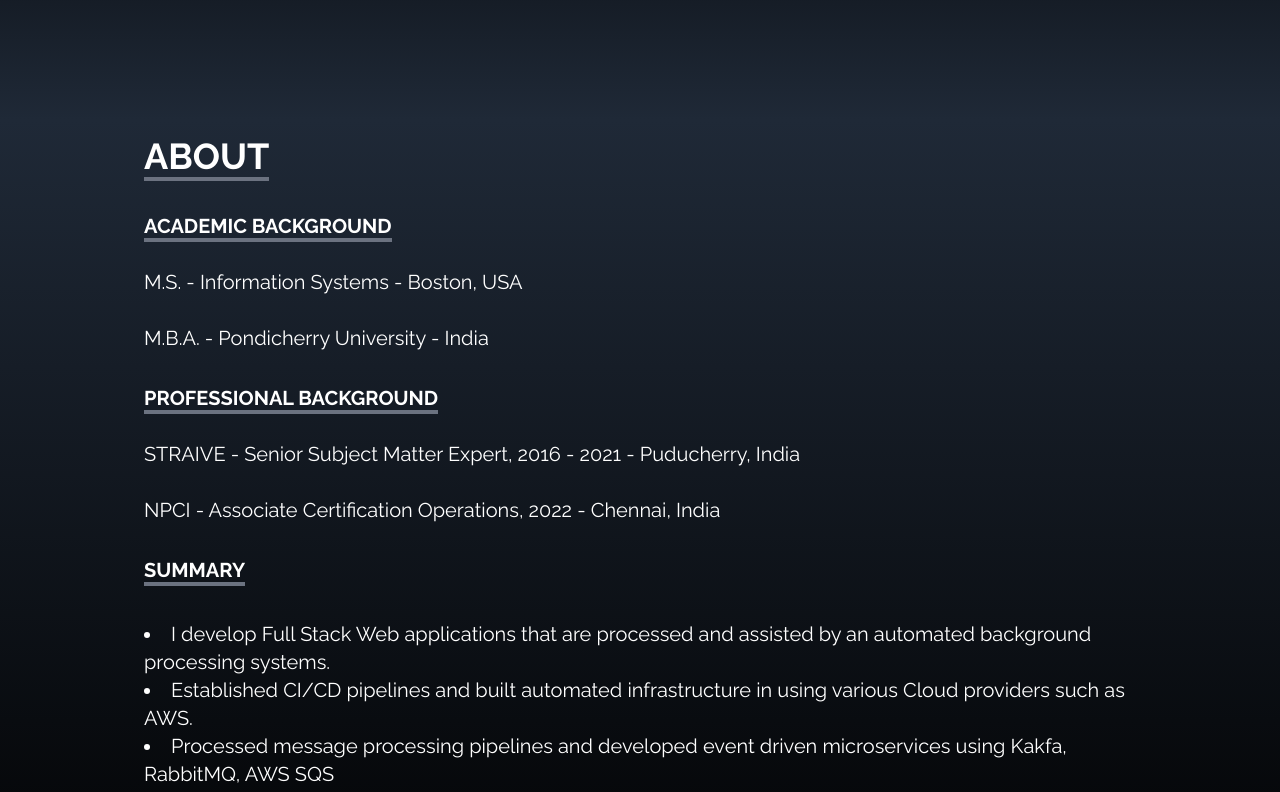
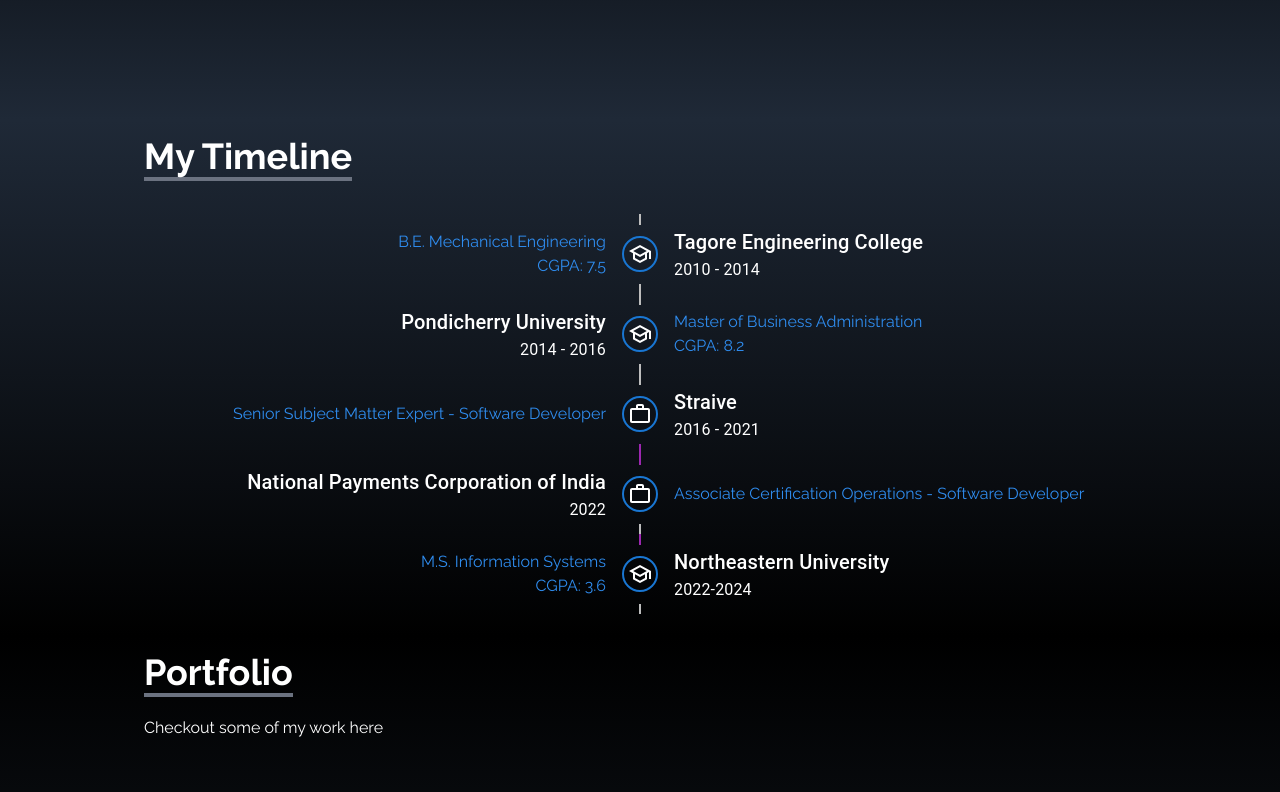
Before and after one commit to Rajkumar-kumaravelu/MyPortfolio, a React (Create React App) app: page / in a window 1280 px wide. Shown: the part 680-1472 px from the top of the page. Built offline with nearby package versions, Linux system fonts and the light colour scheme; a web font is replaced by a local one.

Commit message:
updated the timeline section

```diff
--- a/package.json
+++ b/package.json
@@ -3,6 +3,11 @@
   "version": "0.1.0",
   "private": true,
   "dependencies": {
+    "@emotion/react": "^11.11.4",
+    "@emotion/styled": "^11.11.5",
+    "@mui/icons-material": "^5.15.16",
+    "@mui/lab": "^5.0.0-alpha.170",
+    "@mui/material": "^5.15.16",
     "@testing-library/jest-dom": "^5.16.5",
     "@testing-library/react": "^13.4.0",
     "@testing-library/user-event": "^13.5.0",
--- a/src/components/About.jsx
+++ b/src/components/About.jsx
@@ -1,14 +1,148 @@
 import React from 'react'
+import Timeline from '@mui/lab/Timeline';
+import TimelineItem from '@mui/lab/TimelineItem';
+import TimelineSeparator from '@mui/lab/TimelineSeparator';
+import TimelineConnector from '@mui/lab/TimelineConnector';
+import TimelineContent from '@mui/lab/TimelineContent';
+import TimelineOppositeContent from '@mui/lab/TimelineOppositeContent';
+import TimelineDot from '@mui/lab/TimelineDot';
+import SchoolOutlinedIcon from '@mui/icons-material/SchoolOutlined';
+import WorkOutlineOutlinedIcon from '@mui/icons-material/WorkOutlineOutlined';
+import Typography from '@mui/material/Typography';
+
+
 
 const About = () => {
     return (
         <div name="about" className="w-full h-1/2 bg-gradient-to-b from-gray-800 to-black text-white">
             <div className='max-w-screen-lg p-4 mx-auto flex flex-col justify-center w-full h-1/2'>
-                <div className="pb-8">
-                    <p className='text-4xl font-bold inline border-b-4 border-gray-500'>ABOUT</p>
+                  <div className="pb-8">
+                    <p className='text-4xl font-bold inline border-b-4 border-gray-500'>My Timeline</p>
                 </div>
 
-                <p className='text-xl mt-1'>
+                <Timeline position="alternate">
+                    <TimelineItem>
+                        <TimelineOppositeContent
+                            sx={{ m: 'auto 0' }}
+                            align="right"
+                            variant="body3"
+                            color="#2f8cee"
+                        >
+                            B.E. Mechanical Engineering <br/>
+                            CGPA: 7.5
+                        </TimelineOppositeContent>
+                        <TimelineSeparator>
+                            <TimelineConnector />
+                            <TimelineDot color="primary" variant="outlined">
+                                <SchoolOutlinedIcon />
+                            </TimelineDot>
+                            <TimelineConnector />
+                        </TimelineSeparator>
+                        <TimelineContent sx={{ py: '12px', px: 2 }}>
+                            <Typography variant="h6" component="span">
+                                Tagore Engineering College <br/>
+                            </Typography>
+                            <Typography>2010 - 2014</Typography>
+                        </TimelineContent>
+                    </TimelineItem>
+                    <TimelineItem>
+                        <TimelineOppositeContent
+                            sx={{ m: 'auto 0' }}
+                            variant="body3"
+                            color="#2f8cee"
+                        >
+                            Master of Business Administration  <br/>
+                            CGPA: 8.2
+                        </TimelineOppositeContent>
+                        <TimelineSeparator>
+                            <TimelineConnector />
+                            <TimelineDot color="primary" variant="outlined">
+                                <SchoolOutlinedIcon />
+                            </TimelineDot>
+                            <TimelineConnector />
+                        </TimelineSeparator>
+                        <TimelineContent sx={{ py: '12px', px: 2 }}>
+                            <Typography variant="h6" component="span">
+                                Pondicherry University <br/>
+                            </Typography>
+                            <Typography>2014 - 2016</Typography>
+
+                        </TimelineContent>
+                    </TimelineItem>
+                    <TimelineItem>
+                    <TimelineOppositeContent
+                            sx={{ m: 'auto 0' }}
+                            variant="body3"
+                            color="#2f8cee"
+                        >
+                            Senior Subject Matter Expert - Software Developer
+                        </TimelineOppositeContent>
+                        <TimelineSeparator>
+                            <TimelineConnector />
+                            <TimelineDot color="primary" variant="outlined">
+                                <WorkOutlineOutlinedIcon />
+                            </TimelineDot>
+                            <TimelineConnector sx={{ bgcolor: 'secondary.main' }} />
+                        </TimelineSeparator>
+                        <TimelineContent sx={{ py: '12px', px: 2 }}>
+                            <Typography variant="h6" component="span">
+                                Straive
+                            </Typography>
+                            <Typography>2016 - 2021</Typography>
+                        </TimelineContent>
+                    </TimelineItem>
+                    <TimelineItem>
+                    <TimelineOppositeContent
+                            sx={{ m: 'auto 0' }}
+                            variant="body3"
+                            color="#2f8cee"
+                        >
+                            Associate Certification Operations - Software Developer
+                        </TimelineOppositeContent>
+                        <TimelineSeparator>
+                            <TimelineConnector sx={{ bgcolor: 'secondary.main' }} />
+                            <TimelineDot color="primary" variant="outlined">
+                                <WorkOutlineOutlinedIcon />
+                            </TimelineDot>
+                            <TimelineConnector />
+                        </TimelineSeparator>
+                        <TimelineContent sx={{ py: '12px', px: 2 }}>
+                            <Typography variant="h6" component="span">
+                                National Payments Corporation of India
+                            </Typography>
+                            <Typography>2022</Typography>
+                        </TimelineContent>
+                    </TimelineItem>
+                    <TimelineItem>
+                    <TimelineOppositeContent
+                            sx={{ m: 'auto 0' }}
+                            variant="body3"
+                            color="#2f8cee"
+                        >
+                            M.S. Information Systems <br/>
+                            CGPA: 3.6
+                        </TimelineOppositeContent>
+                        <TimelineSeparator>
+                            <TimelineConnector sx={{ bgcolor: 'secondary.main' }} />
+                            <TimelineDot color="primary" variant="outlined">
+                                <SchoolOutlinedIcon />
+                            </TimelineDot>
+                            <TimelineConnector />
+                        </TimelineSeparator>
+                        <TimelineContent sx={{ py: '12px', px: 2 }}>
+                            <Typography variant="h6" component="span">
+                                Northeastern University
+                            </Typography>
+                            <Typography>2022-2024</Typography>
+                        </TimelineContent>
+                    </TimelineItem>
+
+                </Timeline>
+
+                {/* ===================================================================================================================== */}
+
+
+                {/* <p className='text-xl mt-1'>
                     <p className='text-1xl font-bold inline border-b-4 border-gray-500'>ACADEMIC BACKGROUND</p> <br /> <br />
                     M.S.    - Information Systems - Boston, USA <br /> <br />
                     M.B.A.  - Pondicherry University - India <br /> <br />
@@ -32,13 +166,14 @@
                         <li>Enhanced Data accessibility and fetching using Redis and Elastic Search.<br/></li>
                         <li>I have experience working in Agile/Scrum software development methodology and successfully completed my project deliverables on time.</li>
                 </p>
-                <br />
+                <br /> */}
 
                 {/* <p className='text-xl'>
                     I worked at Straive and National Payments Corporation of India has helped me improve my coding skills. I believe having an eye for detail and a proficient knowledge of algorithms makes me an ideal candidate
                     for software development roles to design and deliver optimal solutions.
                     I am passionate about discovering new technologies and I am a quick learner.
                 </p> */}
+                {/* ===================================================================================================================== */}
 
             </div>
         </div>
```
Also changed, not shown: 1 other file (tests, documents, lock files or other folders).
